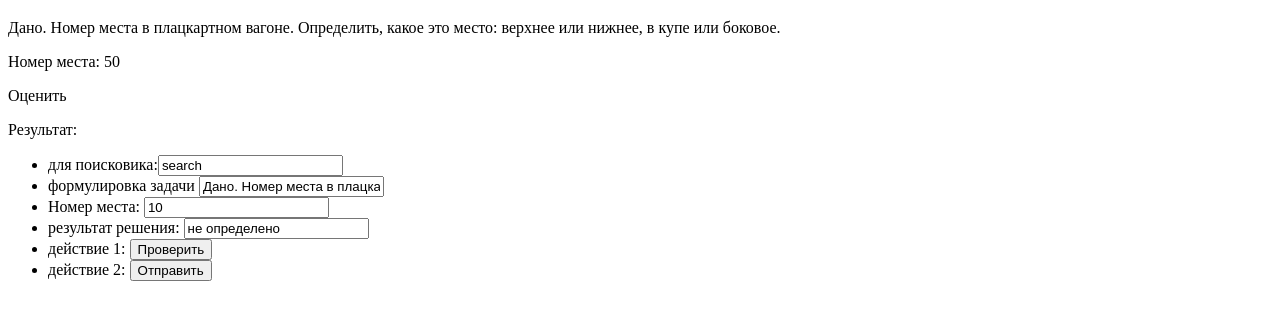
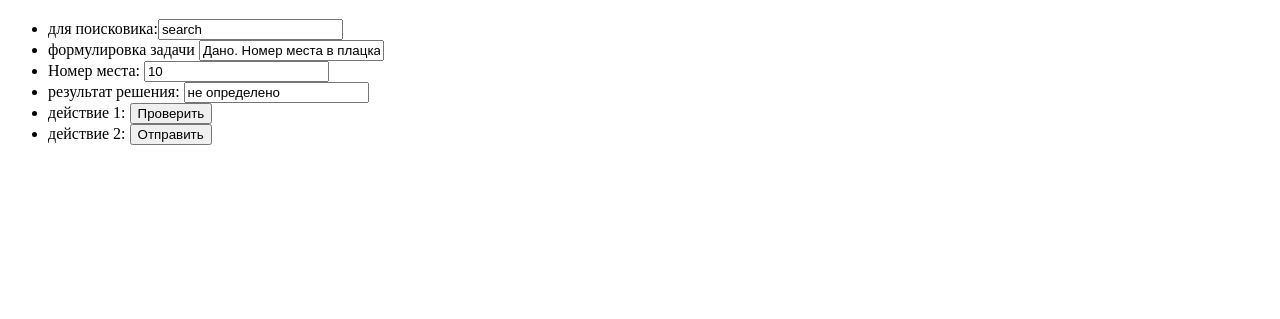
Before and after one commit to Anna63298/WoT, a plain HTML site: page exam/nineth.html in a window 1280 px wide. Shown: the part 167-486 px from the top of the page. Drawn offline with Linux system fonts and the light colour scheme.

Commit message:
Update nineth.html

```diff
--- a/exam/nineth.html
+++ b/exam/nineth.html
@@ -55,13 +55,6 @@
     <br>
 
     <h1 align="center">Решение алгоритмической задачи 2</h1>
-            <p id="task_content">Дано. Номер места в плацкартном вагоне. Определить, какое это место: верхнее или нижнее, в купе или боковое.</p>
-            <form></form>
-            <p>Номер места: <span id="placeNumber">50</span></p>
-            <p id="verify">Оценить</p>
-
-            <p>Результат: <span id="result"></span></p>
-        </form>
 
         <form action="https://www.bing.com/search?" id="UserEnter" name="UserEnter" target="_blank">
             <ul>
```
